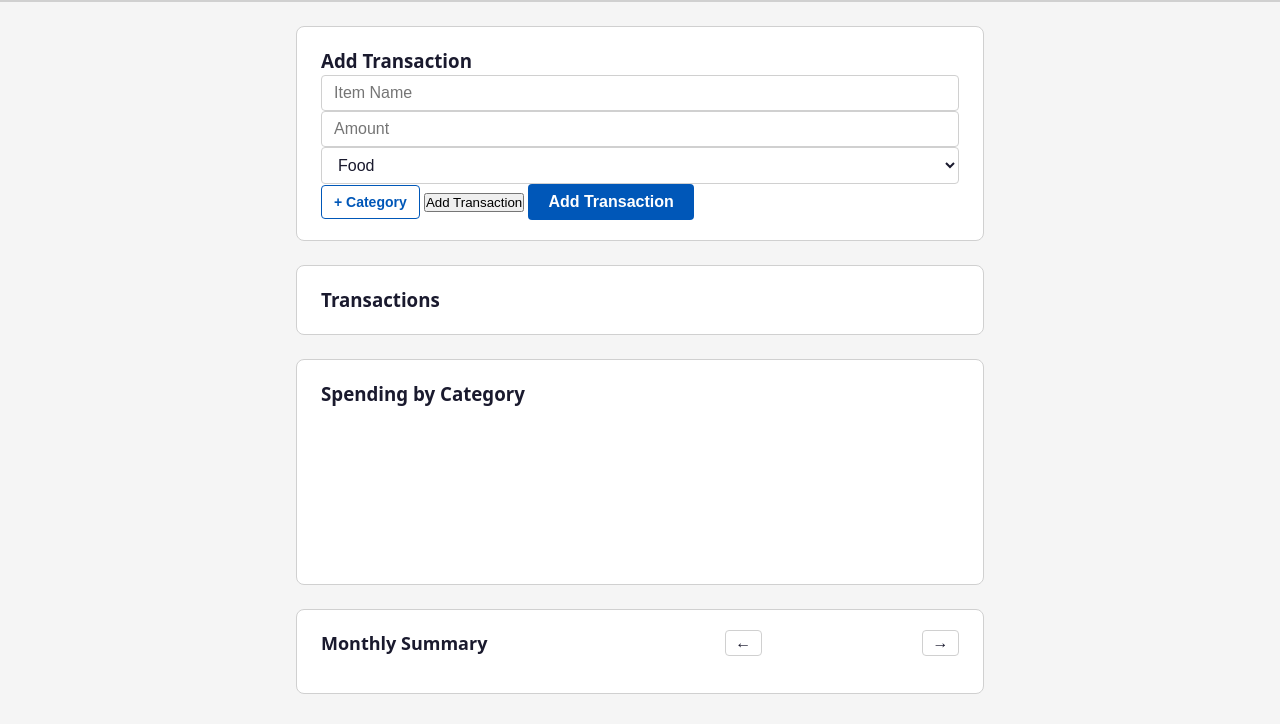
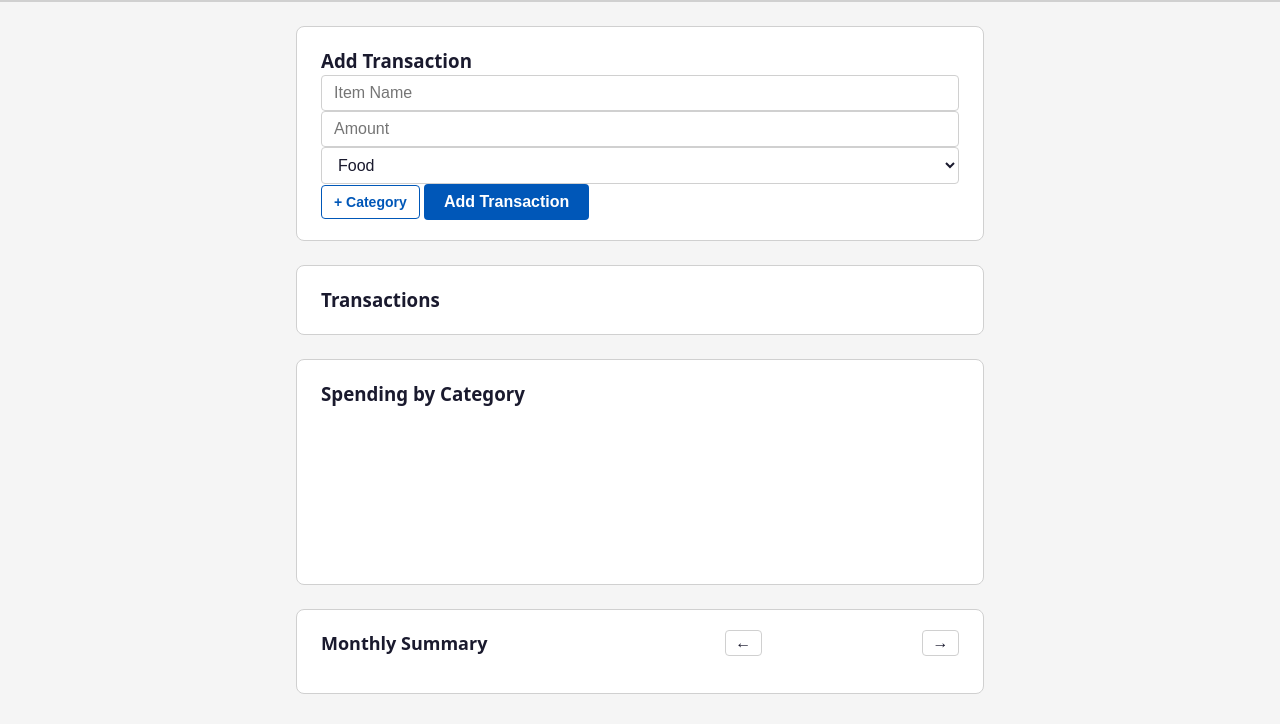
Before and after one commit to Adyprima/CodingCamp_11May26_Prima, a website: page index.html in a window 1280 px wide. Shown: the part 76-800 px from the top of the page. Drawn offline with Linux system fonts and the light colour scheme.

Commit message:
Update index.html

```diff
--- a/index.html
+++ b/index.html
@@ -41,7 +41,7 @@
       <option value="Fun">Fun</option>
     </select>
     <button type="button" id="open-add-category" class="btn-add-category" aria-label="Add custom category" title="Add a new category">+ Category</button>
-    <button onclick="addTransaction()">Add Transaction</button>
+    <button type="submit" class="btn-submit" onclick="addTransaction()">Add Transaction</button>
 
           <!-- <div class="form-group">
             <h3>Add Transaction</h3>
@@ -60,7 +60,7 @@
             <span class="error-msg" id="category-error" aria-live="polite"></span>
           </div> -->
 
-          <button type="submit" class="btn-submit" onclick="addTransaction()">Add Transaction</button>
+          <!-- <button type="submit" class="btn-submit" onclick="addTransaction()">Add Transaction</button> -->
         </form>
       </section>
 
```
